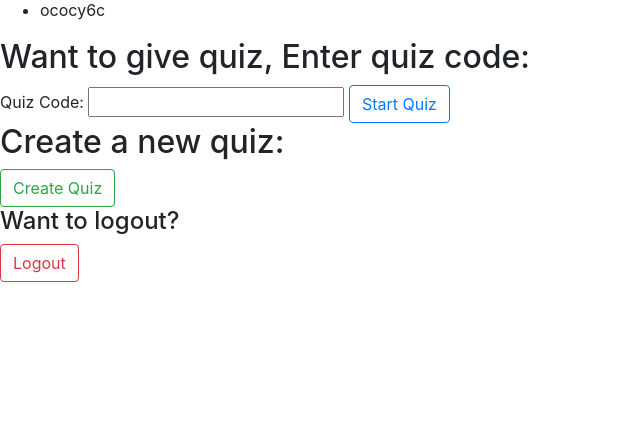
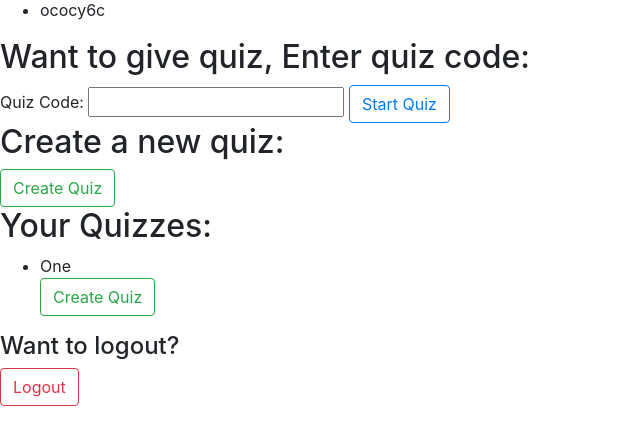
Before and after one commit to Hit2737/Quiz_App, a Flask app: page /dashboard in a window 1280 px wide. Shown: the part 272-717 px from the top of the page, without its empty margins (0-640 px from the left). Run offline with Flask 3, Linux system fonts and the light colour scheme; a user stored in the database is signed in; data comes from the database, SQL or seed files in the repository; both versions use the stored data as it was after the commit; some libraries are stand-ins or nearby versions.

Commit message:
Added your quiz on dashboard

```diff
--- a/quiz_app/quiz.py
+++ b/quiz_app/quiz.py
@@ -71,8 +71,10 @@ def add_questions(quiz_id):
             options_json = json.dumps(options)  # Convert the options list to a JSON string
 
             correct_indices = [index for index, value in enumerate(correct_options) if value == 'on']
+            print(correct_options)
+            # correct_indices = [int(index) for index in correct_options]
             correct_options_json = json.dumps(correct_indices)
-
+            print(correct_indices)
             db.execute(
                 'INSERT INTO Questions (question_id, quiz_id, question_text, options, correct_options, duration)'
                 ' VALUES (?, ?, ?, ?, ?, ?)',
--- a/templates/dashboard.html
+++ b/templates/dashboard.html
@@ -18,6 +18,19 @@
     </form>
     <h2>Create a new quiz:</h2>
     <a href="{{url_for('quiz.create')}}" type="button" class="btn btn-outline-success">Create Quiz</a>
+
+    <h2>Your Quizzes:</h2>
+    <div class="your_quizzes">
+        <ul>
+            {% for quiz in Quizzes %}
+                {% if quiz['admin_id'] == g.user['id'] %}
+                    <li>{{quiz['quiz_name']}}</li>
+                    <a href="{{url_for('quiz.create')}}" type="button" class="btn btn-outline-success">Create Quiz</a>
+                {% endif %}
+            {% endfor %}
+        </ul>
+    </div>
+
     <h4>Want to logout?</h4>
     <a href="{{url_for('auth.logout')}}" type="button" class="btn btn-outline-danger" style="bottom: 20px;">Logout</a>
     {% endblock %}
```
Also changed, not shown: instance/quiz_app.sqlite.
